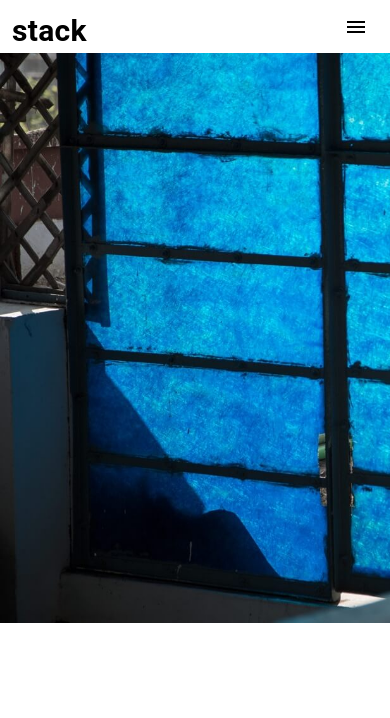
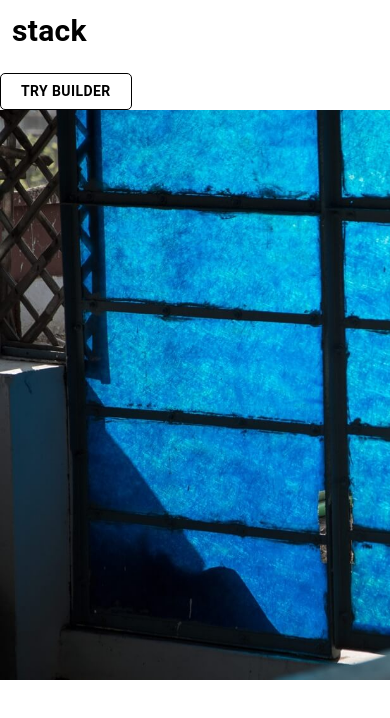
Before and after one commit to ajinath2151/ReactWebpages, a React (Create React App) app in the folder try-stack/: page / in a window 390 px wide. Shown: the top 718 px of the page. Built offline with nearby package versions, Linux system fonts and the light colour scheme.

Commit message:
worked on appbar responsive

```diff
--- a/try-stack/src/components/Navbar.js
+++ b/try-stack/src/components/Navbar.js
@@ -1,7 +1,7 @@
 import { Button, Menu, MenuItem, Typography } from "@material-ui/core";
 import React, { useState } from "react";
 import KeyboardArrowDown from "@material-ui/icons/KeyboardArrowDown";
-import { Menu as MenuIcon } from "@material-ui/icons";
+import { Cancel, Menu as MenuIcon } from "@material-ui/icons";
 import { makeStyles } from "@material-ui/core/styles";
 import GirlWithBagImg from "../images/background/GirlWithBag.jpg";
 
@@ -20,17 +20,35 @@ const useStyles = makeStyles((theme) => ({
       marginTop:"-68px",
     },
   },
-
+  menuIcon: {
+    color: "white",
+    display:"none",
+    [theme.breakpoints.down("sm")]: {
+      marginTop: 0,
+      marginRight: 10,
+      color: "black",
+      display: (props) => (props.open ? "none" : "flex"),
+      // display:"flex",
+    },
+  },
+  cancel: {
+    display:"none",
+    [theme.breakpoints.down("sm")]: {
+      display: (props) => (props.open ? "flex" : "none"),
+    },
+  },
   menuButtonHome: {
+    [theme.breakpoints.down("sm")]: {
+      // display: (props) => (props.open ? "none" : "none"),
+      // color:"black",
+      display:"none"
+    },
     marginTop: 30,
     color: "#c7c3c3",
     // marginLeft:200,
     "&:hover": {
       // backgroundColor: "red",
       color: "white",
-    },
-    [theme.breakpoints.down("sm")]: {
-      display: "none",
     },
   },
   menuButtonPage: {
@@ -61,35 +79,37 @@ const useStyles = makeStyles((theme) => ({
     // marginTop: theme.spacing(3),
   },
   tryBuilder: {
+    "&:hover": {
+      marginBottom:"5px",
+    },
     color: "white",
     borderColor: "white",
     borderRadius: "05px",
     marginTop:"20px",
+    padding:"5px 20px",
     [theme.breakpoints.down("sm")]: {
-      display: "none",
+      color:"black",
+      borderColor:"black",
+      display: (props)=> (props.open ? "flex" : "none"),
     },
   },
   buyNow: {
-    backgroundColor: "blue",
+    backgroundColor: "#4a90e2",
     color: "white",
     marginLeft: theme.spacing(2),
     borderRadius: "5px",
     marginRight: theme.spacing(10),
     marginTop:"20px",
+    padding:"5px 20px",
     [theme.breakpoints.down("sm")]: {
       display: "none",
     },
-  },
-  menuIcon: {
-    color: "white",
-    display:"none",
-    [theme.breakpoints.down("sm")]: {
-      marginTop: 0,
-      marginRight: 10,
-      color: "black",
-      display:"block",
+    "&:hover": {
+      backgroundColor:"#84abd9",
+      marginBottom:"3px",
     },
   },
+
   appBar: {
     [theme.breakpoints.up("sm")]: {
       display:"flex",
@@ -108,10 +128,12 @@ const useStyles = makeStyles((theme) => ({
 }));
 
 function Navbar() {
-  const classes = useStyles();
 
   const [homeAnchorEl, setHomeAnchorEl] = useState(null);
   const [pagesAnchorEl, setPagesAnchorEl] = useState(null);
+  const [open, setOpen] = useState(false);
+
+  const classes = useStyles({ open });
 
   const handleHomeClick = (event) => {
     setHomeAnchorEl(event.currentTarget);
@@ -123,6 +145,7 @@ function Navbar() {
 
   const handlePagesClick = (event) => {
     setPagesAnchorEl(event.currentTarget);
+    setOpen(false)
   };
 
   const handlePagesClose = () => {
@@ -235,7 +258,8 @@ function Navbar() {
           <Typography className={classes.stackText}>
             <strong> stack </strong>
           </Typography>
-          <MenuIcon className={classes.menuIcon} />
+          <MenuIcon className={classes.menuIcon} onClick={()=>setOpen(true)} />
+          <Cancel className={classes.cancel} onClick={()=>setOpen(false)} />
         </div>
         <div className={classes.appBarDiv}>
           <Button className={classes.tryBuilder} variant="outlined">
```
Also changed, not shown: try-stack/src/App.css (line endings or trailing spaces).
